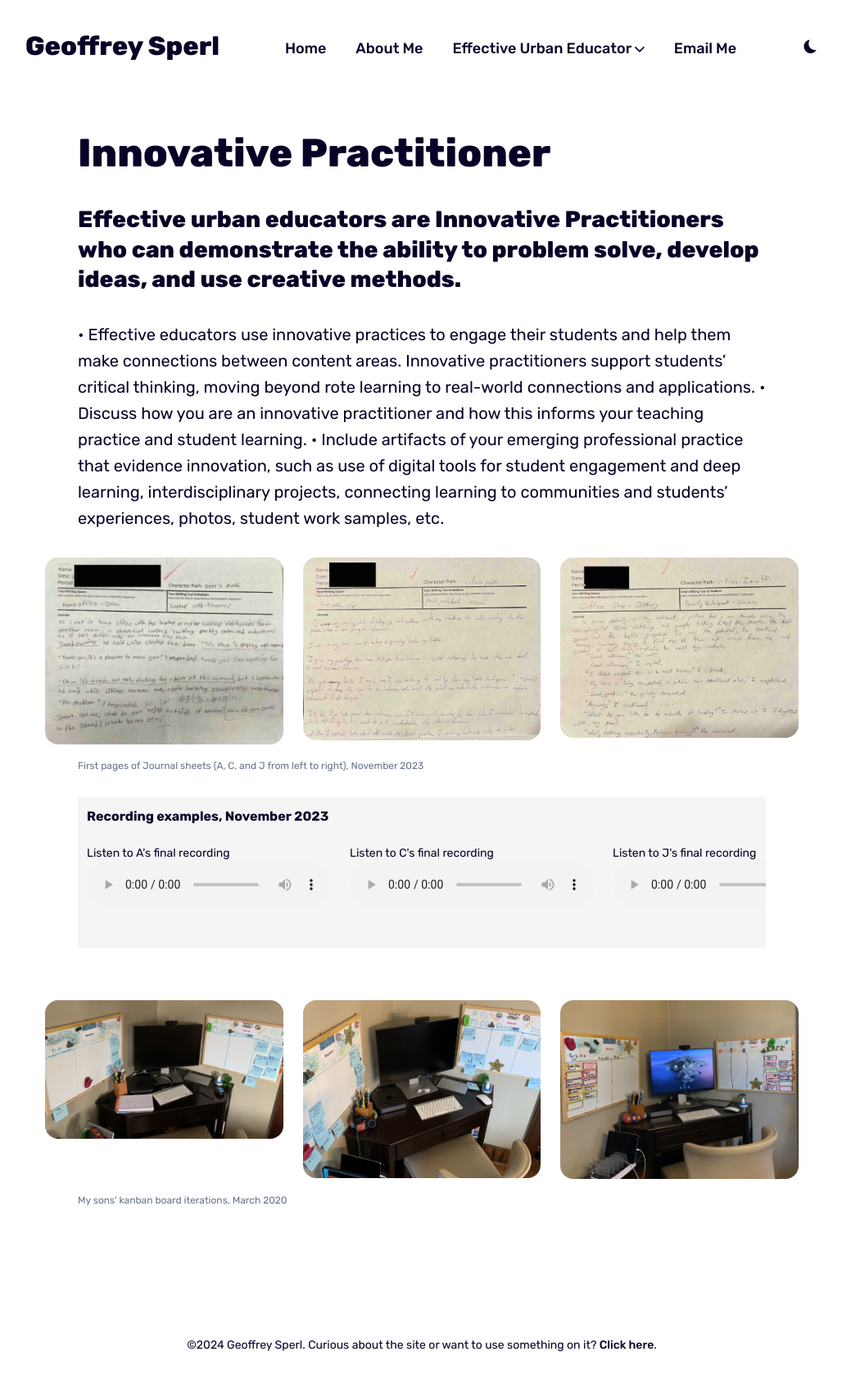
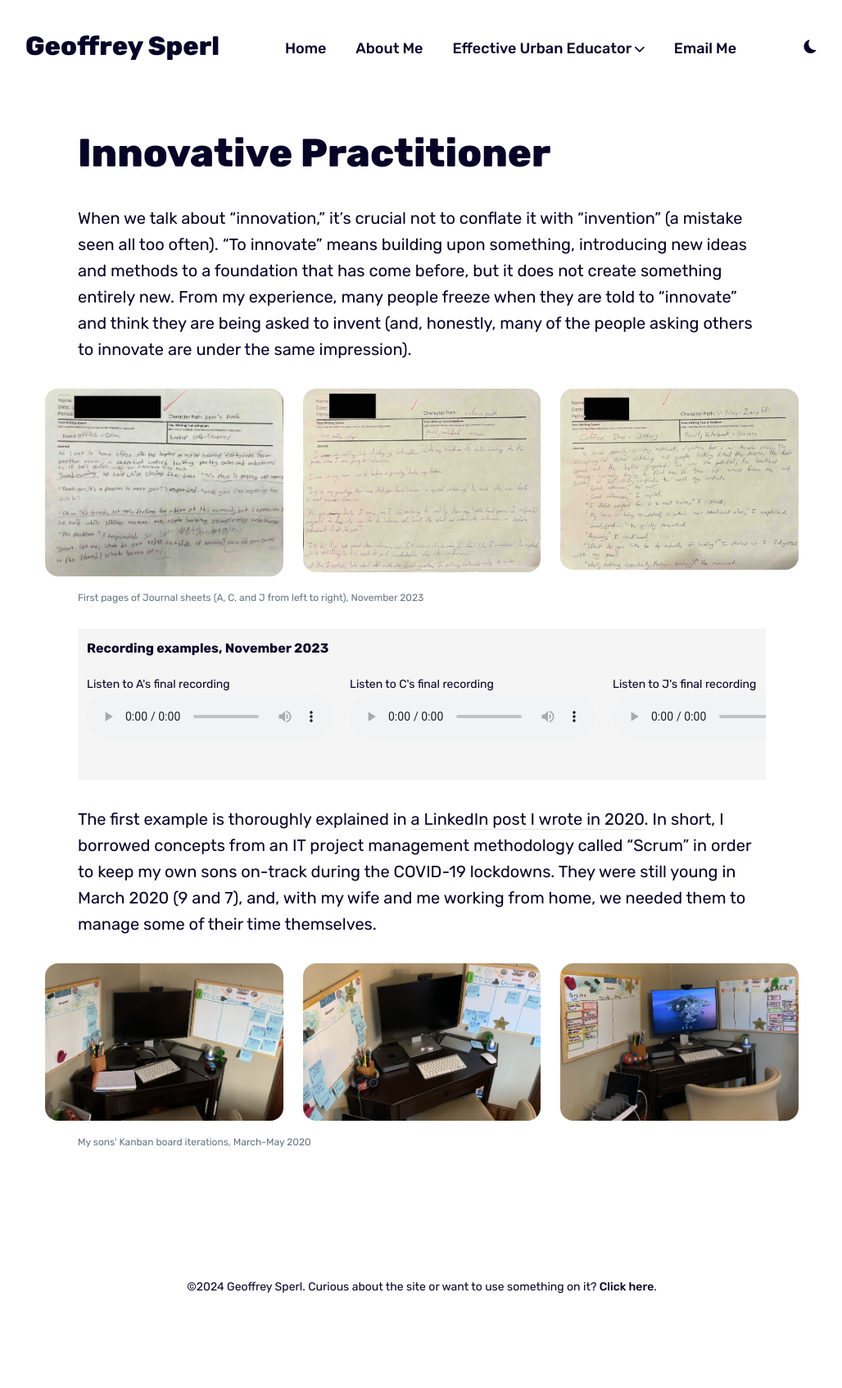
Before and after one commit to geoffreysperl/teaching, a Jekyll site: the page built from _pages/innovative.md, in a window 1280 px wide. Shown: the whole page at 82% size, without its empty margins (125-1153 px from the left). Built offline with Jekyll 4.4.1, drawn with Linux system fonts in a browser that asks for light colours; after the commit the page ends 1622 px from its top, so only the background shows below that.

Commit message:
Changes to innovative

```diff
--- a/_pages/innovative.md
+++ b/_pages/innovative.md
@@ -3,20 +3,10 @@ layout: page
 title: Innovative Practitioner
 description:
 permalink: /innovative/
-# image: '/images/01-2.jpg'
-# image_caption: 'Photo by [Bruce Dixon](https://unsplash.com/photos/3M9WJQVHzog) on [Unsplash](https://unsplash.com/)'
+# image: ''
+# image_caption: ''
 ---
-## Effective urban educators are Innovative Practitioners who can demonstrate the ability to problem solve, develop ideas, and use creative methods.
-• Effective educators use innovative practices to engage their students and help
-them make connections between content areas. Innovative practitioners
-support students’ critical thinking, moving beyond rote learning to real-world
-connections and applications.
-• Discuss how you are an innovative practitioner and how this informs your
-teaching practice and student learning.
-• Include artifacts of your emerging professional practice that evidence
-innovation, such as use of digital tools for student engagement and deep
-learning, interdisciplinary projects, connecting learning to communities and
-students’ experiences, photos, student work samples, etc.
+When we talk about “innovation,” it’s crucial not to conflate it with “invention” (a mistake seen all too often). “To innovate” means building upon something, introducing new ideas and methods to a foundation that has come before, but it does not create something entirely new. From my experience, many people freeze when they are told to “innovate” and think they are being asked to invent (and, honestly, many of the people asking others to innovate are under the same impression).
 
 <div class="gallery-box">
   <div class="gallery">
@@ -57,7 +47,7 @@ students’ experiences, photos, student work samples, etc.
 </table>
 </div>
 
-
+The first example is thoroughly explained in [a LinkedIn post I wrote in 2020]( https://www.linkedin.com/pulse/kids-home-every-days-sprint-geoffrey-sperl/). In short, I borrowed concepts from an IT project management methodology called “Scrum” in order to keep my own sons on-track during the COVID-19 lockdowns. They were still young in March 2020 (9 and 7), and, with my wife and me working from home, we needed them to manage some of their time themselves.
 
 <div class="gallery-box">
   <div class="gallery">
@@ -65,5 +55,5 @@ students’ experiences, photos, student work samples, etc.
     <img src="/images/artifacts/scrum2020/second-kanban.jpg" loading="lazy">
     <img src="/images/artifacts/scrum2020/third-kanban.jpg" loading="lazy">
   </div>
-  <em>My sons' kanban board iterations, March 2020</em>
+  <em>My sons' Kanban board iterations, March-May 2020</em>
 </div>
```
Also changed, not shown: images/artifacts/scrum2020/first-kanban.jpg, images/artifacts/scrum2020/second-kanban.jpg, images/artifacts/scrum2020/third-kanban.jpg.
